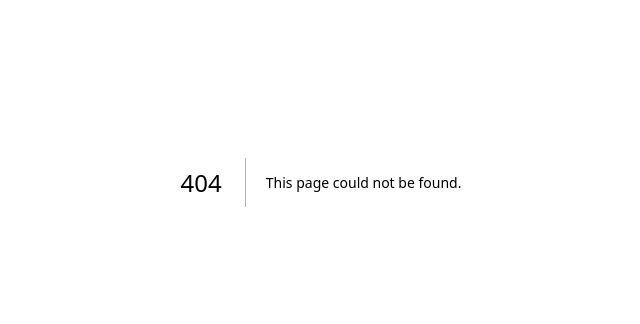
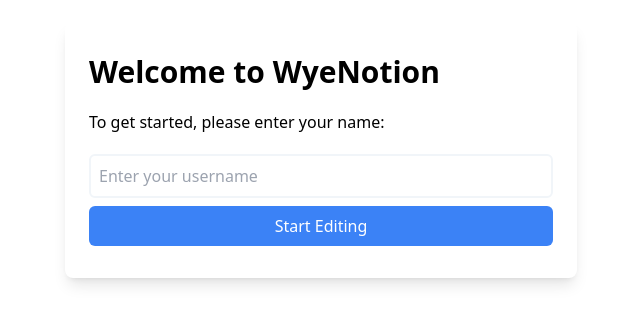
Before and after one commit to NicolasInzua/wyenotion, a Next.js app in the folder apps/web/: page / in a window 1280 px wide. Before the commit this address had no page. Shown: the part 218-542 px from the top of the page, without its empty margins (319-959 px from the left). Built offline with nearby package versions, Linux system fonts and the light colour scheme.

Commit message:
feat: lading page

```diff
--- a/apps/web/next.config.mjs
+++ b/apps/web/next.config.mjs
@@ -4,8 +4,8 @@
   redirects: async () => {
     return [
       {
-        source: '/',
-        destination: '/lobby',
+        source: '/:slug',
+        destination: '/',
         permanent: false,
       },
     ];
--- /dev/null
+++ b/apps/web/src/contexts/AppProvider.tsx
@@ -0,0 +1,12 @@
+import { ReactNode } from 'react';
+import { UserProvider } from './UserContext';
+
+interface AppProviderProps {
+  children: ReactNode;
+}
+
+const AppProvider = ({ children }: AppProviderProps) => {
+  return <UserProvider>{children}</UserProvider>;
+};
+
+export default AppProvider;
--- /dev/null
+++ b/apps/web/src/contexts/UserContext.tsx
@@ -0,0 +1,32 @@
+import {
+  Dispatch,
+  SetStateAction,
+  createContext,
+  useContext,
+  useState,
+} from 'react';
+
+interface UserContext {
+  username: string;
+  setUsername: Dispatch<SetStateAction<string>>;
+}
+
+export const UserContext = createContext<UserContext | undefined>(undefined);
+
+export function UserProvider({ children }: { children: React.ReactNode }) {
+  const [username, setUsername] = useState('');
+
+  return (
+    <UserContext.Provider value={{ username, setUsername }}>
+      {children}
+    </UserContext.Provider>
+  );
+}
+
+export const useUser = () => {
+  const context = useContext(UserContext);
+  if (context === undefined) {
+    throw new Error('useUser must be used within a UserProvider');
+  }
+  return context;
+};
--- a/apps/web/src/pages/[slug].tsx
+++ b/apps/web/src/pages/[slug].tsx
@@ -8,15 +8,16 @@
   InferGetServerSidePropsType,
 } from 'next';
 import { ApiError, api } from '@/services/api';
+import { useUser } from '@/contexts/UserContext';
 
 export default function Home({
   slug,
   pageContent,
 }: InferGetServerSidePropsType<typeof getServerSideProps>) {
+  const { username } = useUser();
   const handleRef = useRef<EditorHandle>(null);
 
   const [currentUserNames, setCurrentUserNames] = useState<string[]>([]);
-  const username = useMemo(() => `user-${crypto.randomUUID()}`, []);
 
   const onMessage = useCallback((event: string, payload: unknown) => {
     const objPayload = payload as object;
--- a/apps/web/src/pages/_app.tsx
+++ b/apps/web/src/pages/_app.tsx
@@ -1,3 +1,4 @@
+import AppProvider from '@/contexts/AppProvider';
 import '@/styles/globals.css';
 import type { AppProps } from 'next/app';
 import Head from 'next/head';
@@ -8,7 +9,9 @@
       <Head>
         <title>WyeNotion</title>
       </Head>
-      <Component {...pageProps} />
+      <AppProvider>
+        <Component {...pageProps} />
+      </AppProvider>
     </>
   );
 }
--- /dev/null
+++ b/apps/web/src/pages/index.tsx
@@ -0,0 +1,55 @@
+import { useUser } from '@/contexts/UserContext';
+import { useRouter } from 'next/router';
+import { useState } from 'react';
+
+export default function Home() {
+  const router = useRouter();
+  const { setUsername } = useUser();
+  const [localUsername, setLocalUsername] = useState('');
+  const [error, setError] = useState('');
+
+  const handleSubmit = (event: React.FormEvent<HTMLFormElement>) => {
+    event.preventDefault();
+    if (error) return;
+
+    setUsername(localUsername);
+    router.push('/lobby');
+  };
+
+  const handleChange = (event: React.ChangeEvent<HTMLInputElement>) => {
+    const newValue = event.target.value;
+
+    setLocalUsername(newValue);
+
+    if (newValue.trim() === '') {
+      setError('Empty username not allowed');
+      return;
+    }
+
+    setError('');
+  };
+
+  return (
+    <div className="w-full max-w-lg mx-auto mt-60">
+      <form
+        onSubmit={handleSubmit}
+        className="bg-white shadow-lg shadow-slate-350 rounded-lg px-6 py-8"
+      >
+        <h1 className="text-3xl font-bold mb-5">Welcome to WyeNotion</h1>
+        <p className="mb-5">To get started, please enter your name:</p>
+        <input
+          type="text"
+          placeholder="Enter your username"
+          name="username"
+          value={localUsername}
+          onChange={handleChange}
+          className="w-full rounded-md border-2 border-slate-100 mb-2 p-2"
+        />
+        {error && <p className="text-red-500 italic mb-2">{error}</p>}
+        <button className="w-full text-md bg-blue-500 hover:bg-blue-600 text-white rounded-md py-2 px-4">
+          Start Editing
+        </button>
+      </form>
+    </div>
+  );
+}
```
